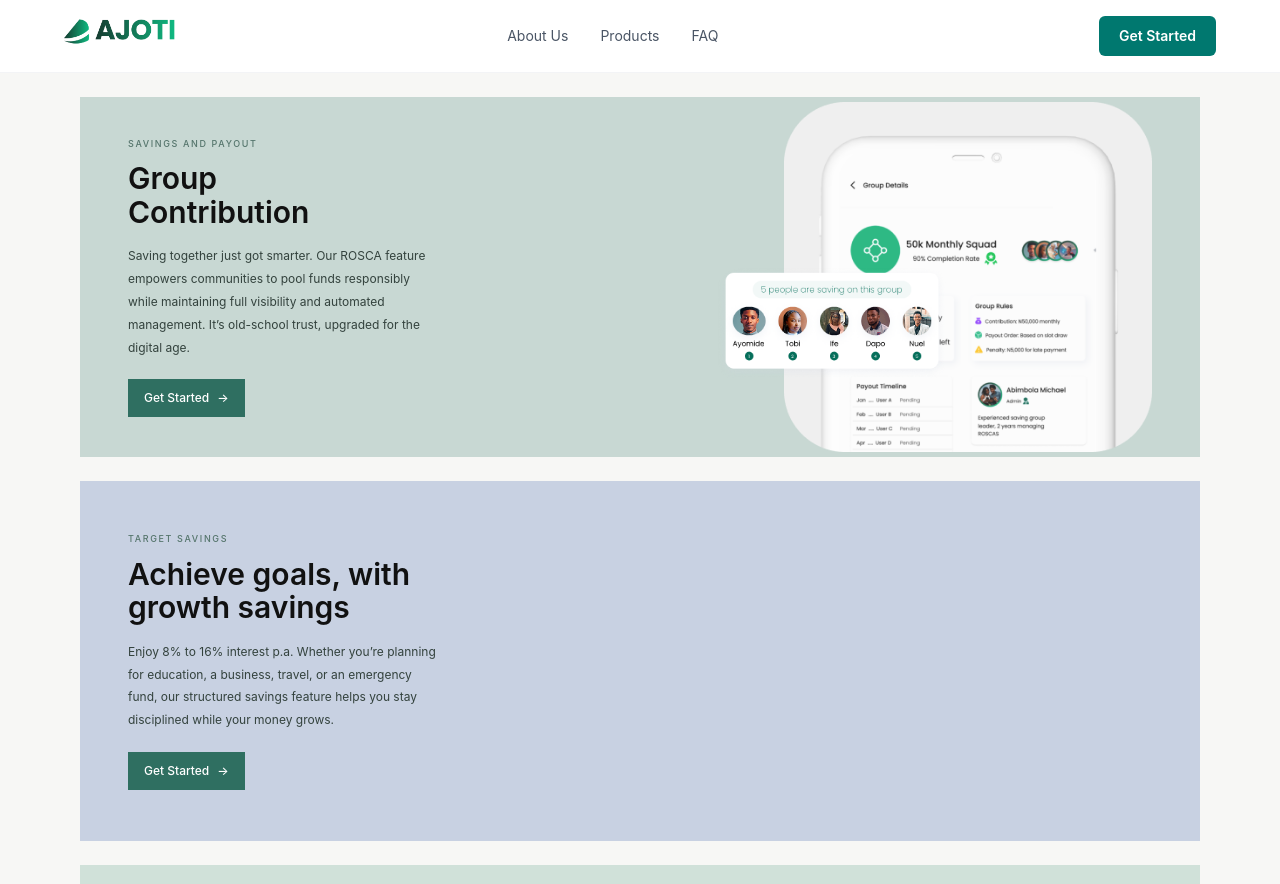
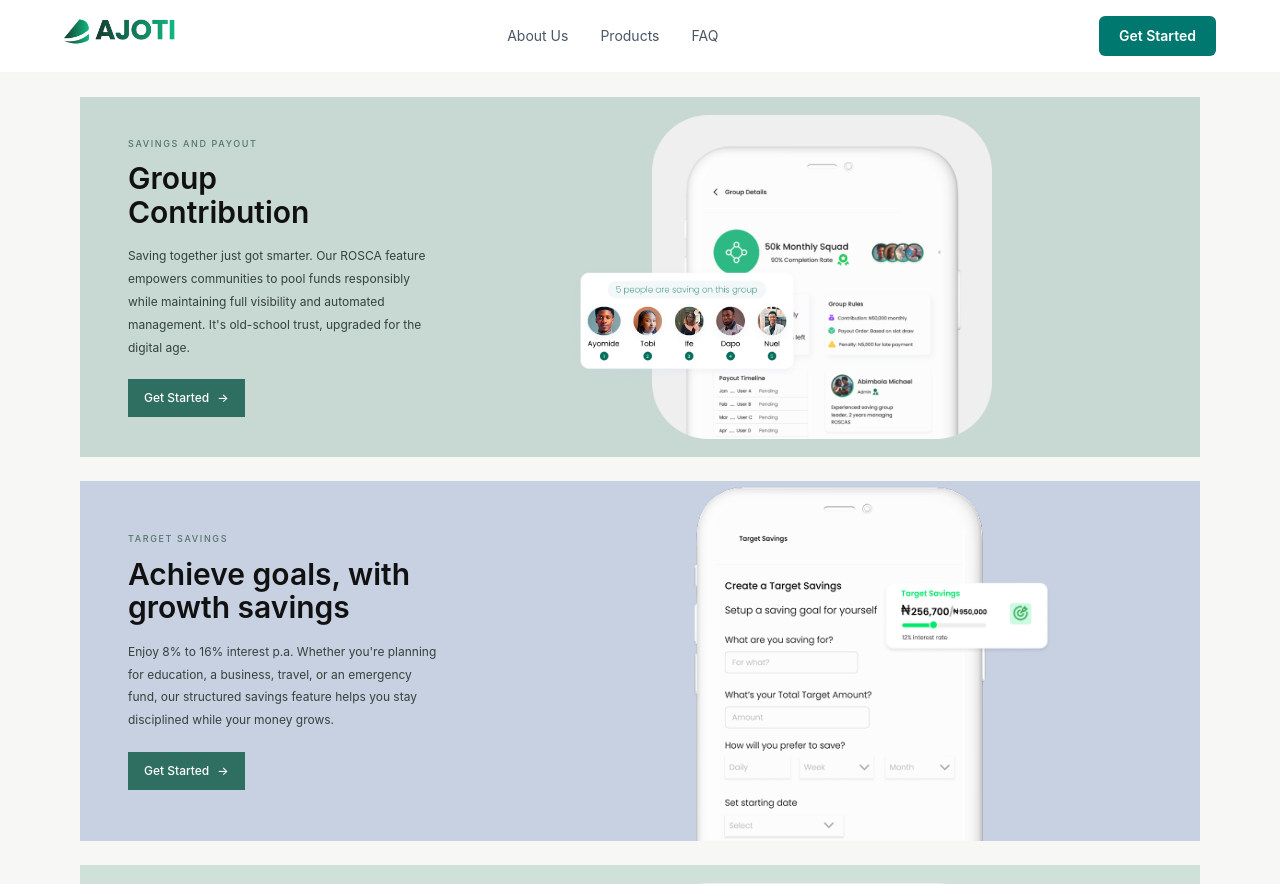
Before and after one commit to ajoti-fintech/ajoti-website, a React (Vite) app: page /products in a window 1280 px wide. Shown: the top 884 px of the page. Built offline with nearby package versions, Linux system fonts and the light colour scheme.

Commit message:
done with second box

```diff
--- a/src/pages/Products.tsx
+++ b/src/pages/Products.tsx
@@ -1,14 +1,17 @@
 import phone from '../assets/phone_screen.png'
 import card from '../assets/members.png'
+import target_box from '../assets/target_saving_box.png'
+import target_phone from '../assets/target_saving_phone.png'
 
 type ProductSection = {
   eyebrow: string
   title: string
   description: string
   bg: string
-  type: 'group' | 'default'
-  image: string | null
-  alt: string
+  image1: string
+  image2: string
+  image1ClassName: string
+  image2ClassName: string
 }
 
 const sections: ProductSection[] = [
@@ -16,41 +19,45 @@ const sections: ProductSection[] = [
     eyebrow: 'SAVINGS AND PAYOUT',
     title: 'Group\nContribution',
     description:
-      'Saving together just got smarter. Our ROSCA feature empowers communities to pool funds responsibly while maintaining full visibility and automated management. It’s old-school trust, upgraded for the digital age.',
+      "Saving together just got smarter. Our ROSCA feature empowers communities to pool funds responsibly while maintaining full visibility and automated management. It's old-school trust, upgraded for the digital age.",
     bg: 'bg-[#C8D8D3]',
-    type: 'group',
-    image: null,
-    alt: '',
+    image1: phone,
+    image2: card,
+    image1ClassName: 'absolute right-0 top-1/2 z-0 h-[350px] w-auto -translate-y-1/2 object-contain',
+    image2ClassName: 'absolute right-[190px] top-[170px] z-10 w-[230px] rounded-[14px]',
   },
   {
     eyebrow: 'TARGET SAVINGS',
     title: 'Achieve goals, with\ngrowth savings',
     description:
-      'Enjoy 8% to 16% interest p.a. Whether you’re planning for education, a business, travel, or an emergency fund, our structured savings feature helps you stay disciplined while your money grows.',
+      "Enjoy 8% to 16% interest p.a. Whether you're planning for education, a business, travel, or an emergency fund, our structured savings feature helps you stay disciplined while your money grows.",
     bg: 'bg-[#C8D1E2]',
-    type: 'default',
-    image: null,
-    alt: '',
+    image1: target_phone,
+    image2: target_box,
+    image1ClassName: 'absolute right-0 top-1/2 z-0 h-[360px] w-auto -translate-y-1/2 object-contain',
+    image2ClassName: 'absolute left-[230px] top-[100px] z-10 w-[170px] rounded-[14px]',
   },
   {
     eyebrow: 'INVESTMENT',
     title: 'Grow Wealth with\nPurpose',
     description:
-      'Suprebase offers access to curated, inflation-beating investment opportunities tailored to your financial level and goals. Whether you’re just starting or diversifying your portfolio, our platform empowers you to invest with clarity.',
+      "Suprebase offers access to curated, inflation-beating investment opportunities tailored to your financial level and goals. Whether you're just starting or diversifying your portfolio, our platform empowers you to invest with clarity.",
     bg: 'bg-[#D0E1D9]',
-    type: 'default',
-    image: null,
-    alt: '',
+    image1: phone,
+    image2: card,
+    image1ClassName: 'absolute right-0 top-1/2 z-0 h-[350px] w-auto -translate-y-1/2 object-contain',
+    image2ClassName: 'absolute right-[205px] top-[170px] z-10 w-[230px] rounded-[14px]',
   },
   {
     eyebrow: 'FIXED SAVINGS',
     title: 'Lock in Stability,\nEarn More',
     description:
-      'With Suprebase’s Fixed Savings, you can grow your money steadily over a set period with guaranteed, above-inflation returns. Ideal for those looking to save securely without daily market volatility, our fixed savings option ensures disciplined wealth growth.',
+      "With Suprebase's Fixed Savings, you can grow your money steadily over a set period with guaranteed, above-inflation returns. Ideal for those looking to save securely without daily market volatility, our fixed savings option ensures disciplined wealth growth.",
     bg: 'bg-[#D3DFDB]',
-    type: 'default',
-    image: null,
-    alt: '',
+    image1: phone,
+    image2: card,
+    image1ClassName: 'absolute right-0 top-1/2 z-0 h-[350px] w-auto -translate-y-1/2 object-contain',
+    image2ClassName: 'absolute right-[205px] top-[170px] z-10 w-[230px] rounded-[14px]',
   },
 ]
 
@@ -62,7 +69,7 @@ export default function Products() {
           {sections.map((section) => (
             <section
               key={section.title}
-    className={`${section.bg} ${section.type === 'group' ? 'overflow-visible' : 'overflow-hidden'}`}
+              className={`${section.bg} overflow-visible`}
             >
               <div className="grid h-[360px] items-center gap-6 px-8 md:grid-cols-2 md:px-10 lg:px-12">
 
@@ -88,24 +95,20 @@ export default function Products() {
 
                 {/* RIGHT IMAGE */}
                 <div className="flex h-full items-center justify-center md:justify-end">
-        {section.type === 'group' ? (
-          <div className="relative flex h-full w-full items-center justify-end">
-            <div className="relative h-[360px] w-full max-w-[390px]">
+                  <div className="relative flex h-full w-full items-center justify-end pr-40">
+                    <div className="relative h-[360px] w-full max-w-[500px]">
                       <img
-                src={phone}
-                alt="Group contribution phone"
-                className="absolute right-0 top-1/2 z-0 h-[350px] w-auto -translate-y-1/2 object-contain"
+                        src={section.image1}
+                        alt={section.eyebrow}
+                        className={section.image1ClassName}
                       />
                       <img
-                src={card}
-                alt="Members saving group"
-                className="absolute right-[205px] top-[170px] z-10 w-[230px] rounded-[14px]]"
+                        src={section.image2}
+                        alt={section.eyebrow}
+                        className={section.image2ClassName}
                       />
                     </div>
                   </div>
-        ) : (
-          <div className="h-[200px] w-full" />
-        )}
                 </div>
 
               </div>
```
Also changed, not shown: src/assets/target_saving_box.png (added), src/assets/target_saving_phone.png (added). Lines whose indentation alone changed are shown as unchanged.
